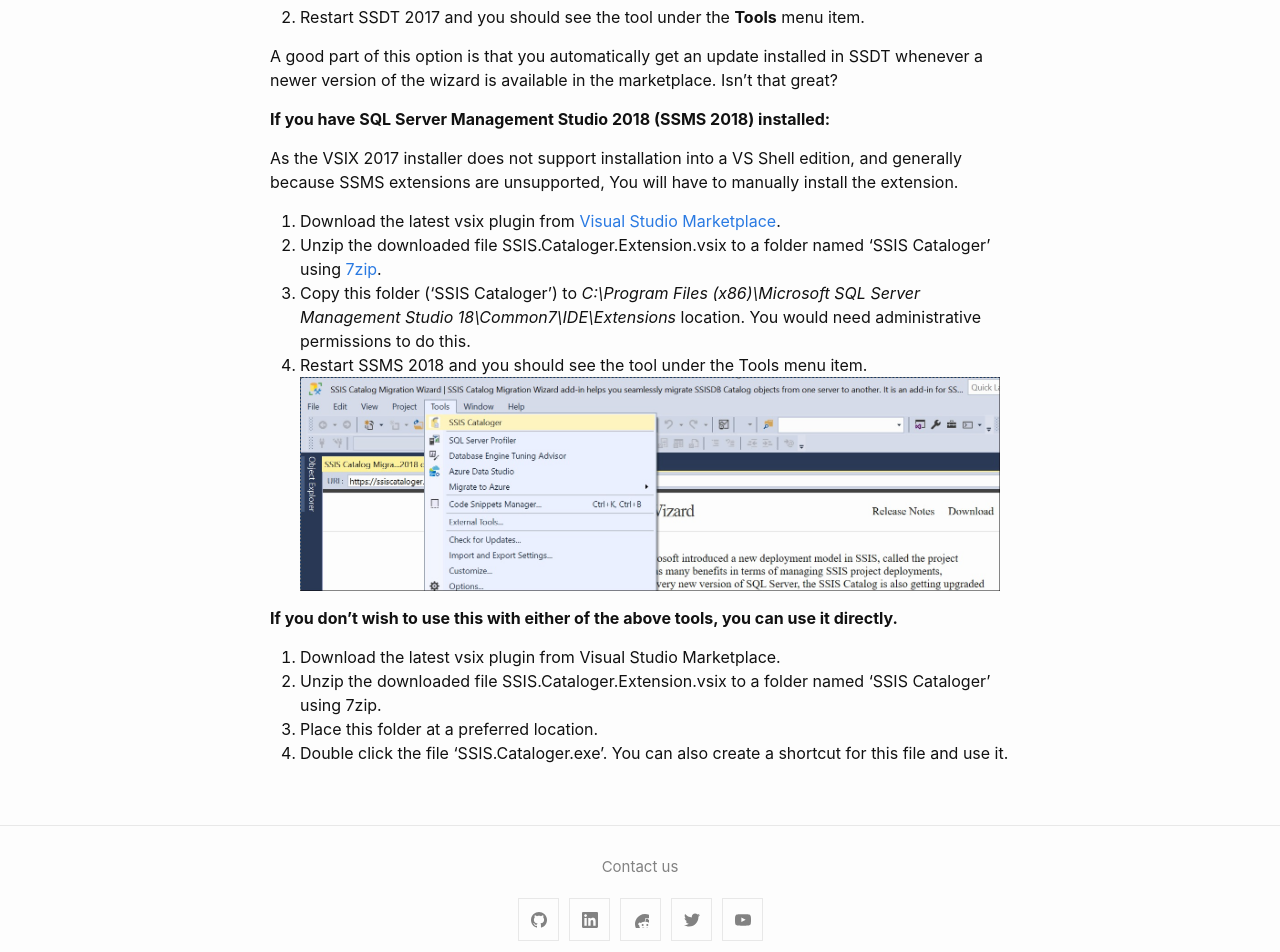
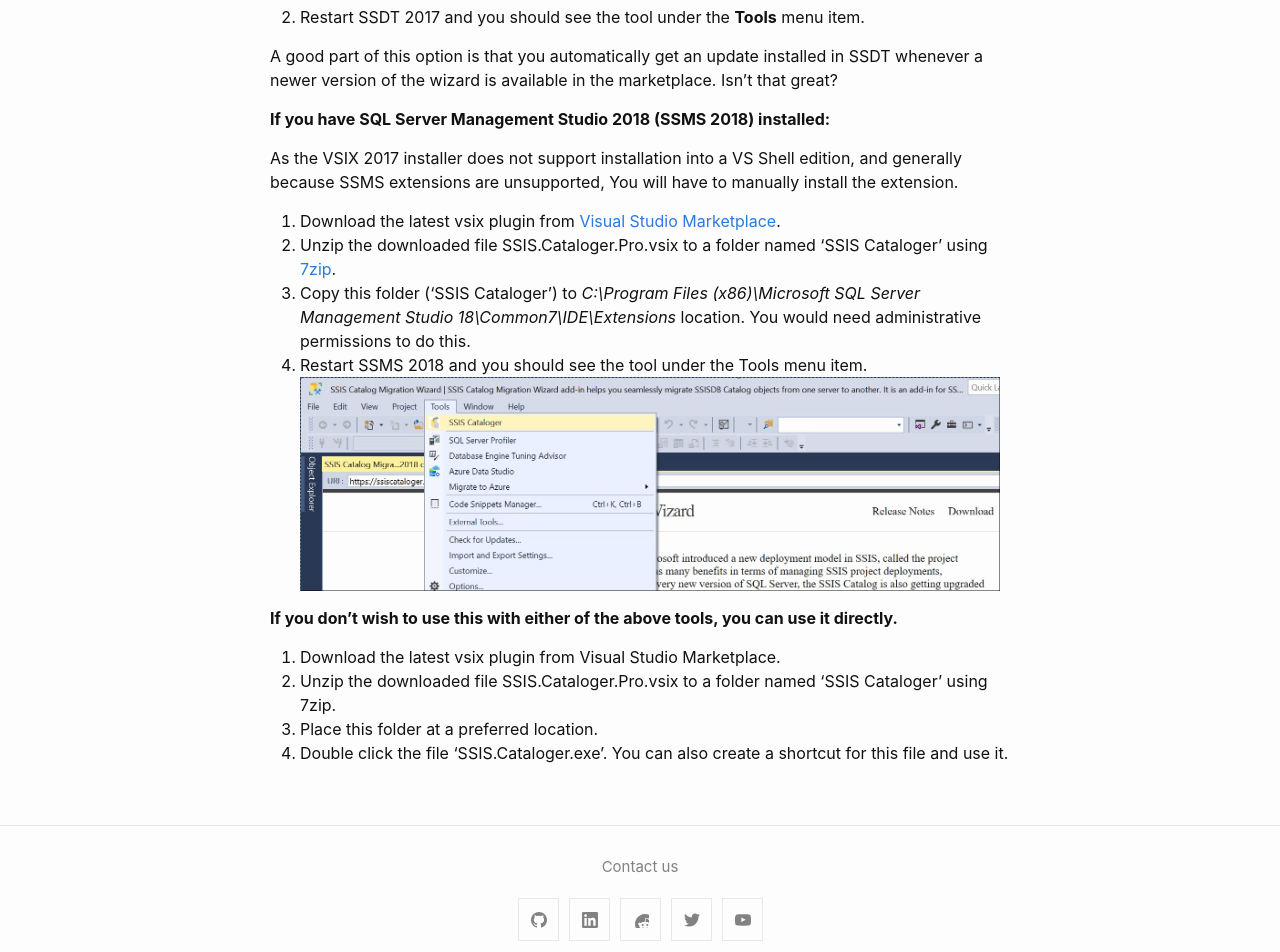
Before and after one commit to kr55/ssiscataloger, a Jekyll site: the page built from download.md, in a window 1280 px wide. Shown: the part 861-1813 px from the top of the page. Built offline with Jekyll 4.4.1, drawn with Linux system fonts in a browser that asks for light colours.

Commit message:
Update download.md

```diff
--- a/download.md
+++ b/download.md
@@ -20,7 +20,7 @@ A good part of this option is that you automatically get an update installed in
 
 As the VSIX 2017 installer does not support installation into a VS Shell edition, and generally because SSMS extensions are unsupported, You will have to manually install the extension.
 1. Download the latest vsix plugin from [Visual Studio Marketplace](https://marketplace.visualstudio.com/items?itemName=AzureOps.ssiscatalogerpro).
-2. Unzip the downloaded file SSIS.Cataloger.Extension.vsix to a folder named 'SSIS Cataloger' using [7zip](https://www.7-zip.org/download.html).
+2. Unzip the downloaded file SSIS.Cataloger.Pro.vsix to a folder named 'SSIS Cataloger' using [7zip](https://www.7-zip.org/download.html).
 3. Copy this folder ('SSIS Cataloger') to *C:\Program Files (x86)\Microsoft SQL Server Management Studio 18\Common7\IDE\Extensions* location. You would need administrative permissions to do this.
 4. Restart SSMS 2018 and you should see the tool under the Tools menu item.
 <img src="../media/SSMSoption.jpg" width="700">
@@ -28,6 +28,6 @@ As the VSIX 2017 installer does not support installation into a VS Shell edition
 **If you don't wish to use this with either of the above tools, you can use it directly.**
 
 1. Download the latest vsix plugin from Visual Studio Marketplace.
-2. Unzip the downloaded file SSIS.Cataloger.Extension.vsix to a folder named 'SSIS Cataloger' using 7zip.
+2. Unzip the downloaded file SSIS.Cataloger.Pro.vsix to a folder named 'SSIS Cataloger' using 7zip.
 3. Place this folder at a preferred location.
 4. Double click the file 'SSIS.Cataloger.exe'. You can also create a shortcut for this file and use it.
```
